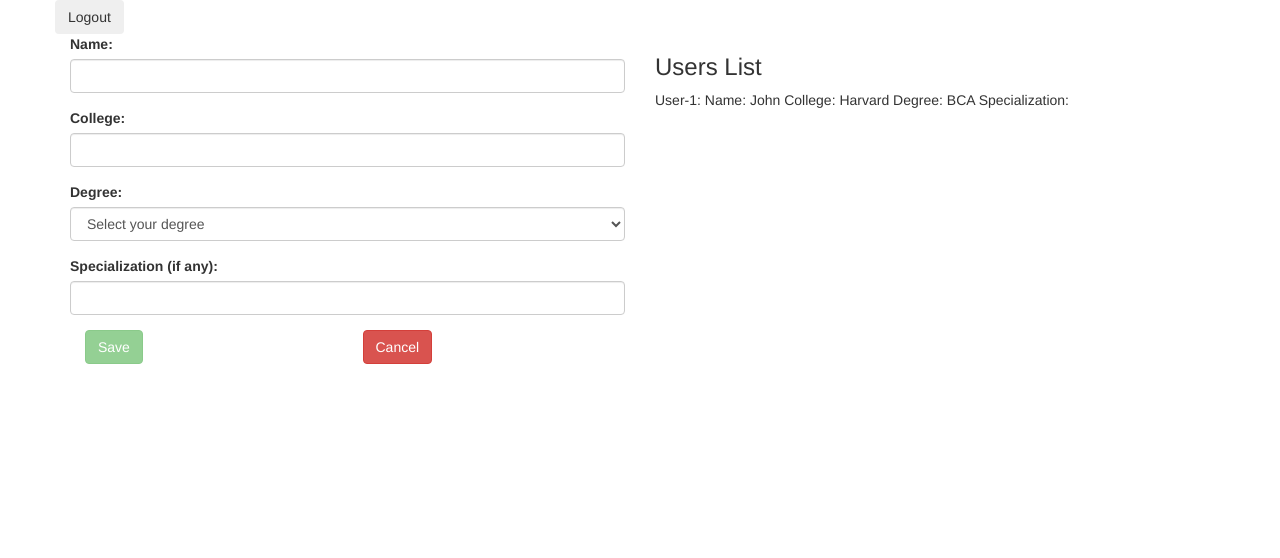
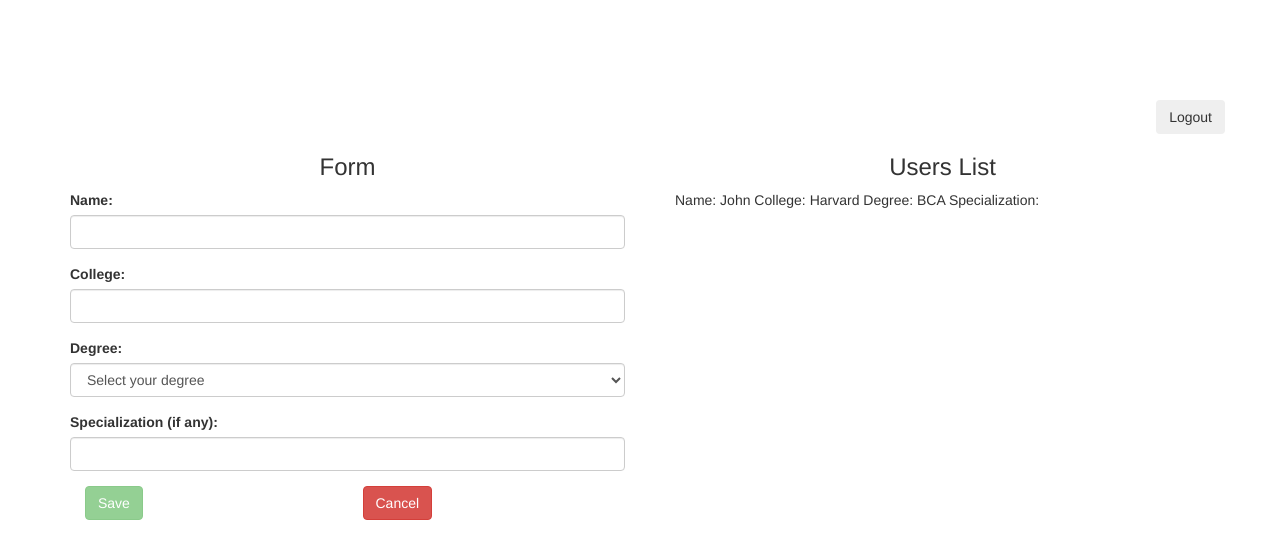
Before and after one commit to raiyyanIs/UserRecordsApp, an Angular app: page /form in a window 1280 px wide. Shown: the top 558 px of the page. Built offline with nearby package versions, Linux system fonts and the light colour scheme.

Commit message:
Added functionality for Save button

```diff
--- a/src/app/form/form.component.css
+++ b/src/app/form/form.component.css
@@ -0,0 +1,11 @@
+.container{
+    margin-top: 100px;
+}
+
+h3{
+    text-align: center;
+}
+
+#user-list{
+    margin-left: 20px;
+}
--- a/src/app/form/form.component.html
+++ b/src/app/form/form.component.html
@@ -1,10 +1,12 @@
 <div class="container">
 
-    <div class="row">
+    <div class="row text-right">
+
         <button class="btn btn-secondary" (click)="onLogout()">Logout</button>
     </div>
     <div class="row">
         <div class="col-sm-6">
+            <h3>Form</h3>
             <form>
                 <div class="form-group">
                     <label>Name:</label>
@@ -47,8 +49,11 @@
         </div>
 
         <div class="col-sm-6">
-            <h3>Users List</h3>
-            <div>{{ userInfo }}</div>
+            <div id="user-list">
+                <h3>Users List</h3>
+                <p>{{ userInfo }}</p>
+            </div>
+
         </div>
     </div>
 </div>
--- a/src/app/form/form.component.ts
+++ b/src/app/form/form.component.ts
@@ -27,7 +27,14 @@ export class FormComponent implements OnInit {
 
   constructor(private router: Router) {
     if(this.userList) {
-      this.displayList();
+      this.userList.forEach((element, index) => {
+        this.userInfo += `
+        Name: ${element.name}
+        College: ${element.college}
+        Degree: ${element.degree}
+        Specialization: ${element.specialization}
+        `;
+      });
     }
   }
 
@@ -44,19 +51,15 @@ export class FormComponent implements OnInit {
   }
 
   displayList() {
-    this.userList.forEach((element, index) => {
-      this.userInfo += `User-${index+1}:
-      Name: ${element.name}
-      College: ${element.college}
-      Degree: ${element.degree}
-      Specialization: ${element.specialization}
-      `
-    });
+    this.userInfo += `
+      Name: ${this.user.name}
+      College: ${this.user.college}
+      Degree: ${this.user.degree}
+      Specialization: ${this.user.specialization}
+      `;
   }
 
   onSave() {
-    this.userList.push(this.user);
-
     this.displayList();
   }
 
--- a/src/app/user-login/user-login.component.css
+++ b/src/app/user-login/user-login.component.css
@@ -0,0 +1,3 @@
+.container{
+    margin-top: 100px;
+}
--- a/src/app/user-login/user-login.component.html
+++ b/src/app/user-login/user-login.component.html
@@ -11,8 +11,10 @@
                     <label>Password:</label>
                     <input type="password" [(ngModel)]="password" class="form-control" name="password" placeholder="Enter your password">
                 </div>
+                <div class="text-center">
+                    <button type="submit" class="btn btn-primary" (click)="onLogin()">LogIn</button>
+                </div>
 
-                <button type="submit" class="btn btn-primary" (click)="onLogin()">LogIn</button>
             </form>
         </div>
     </div>
```
